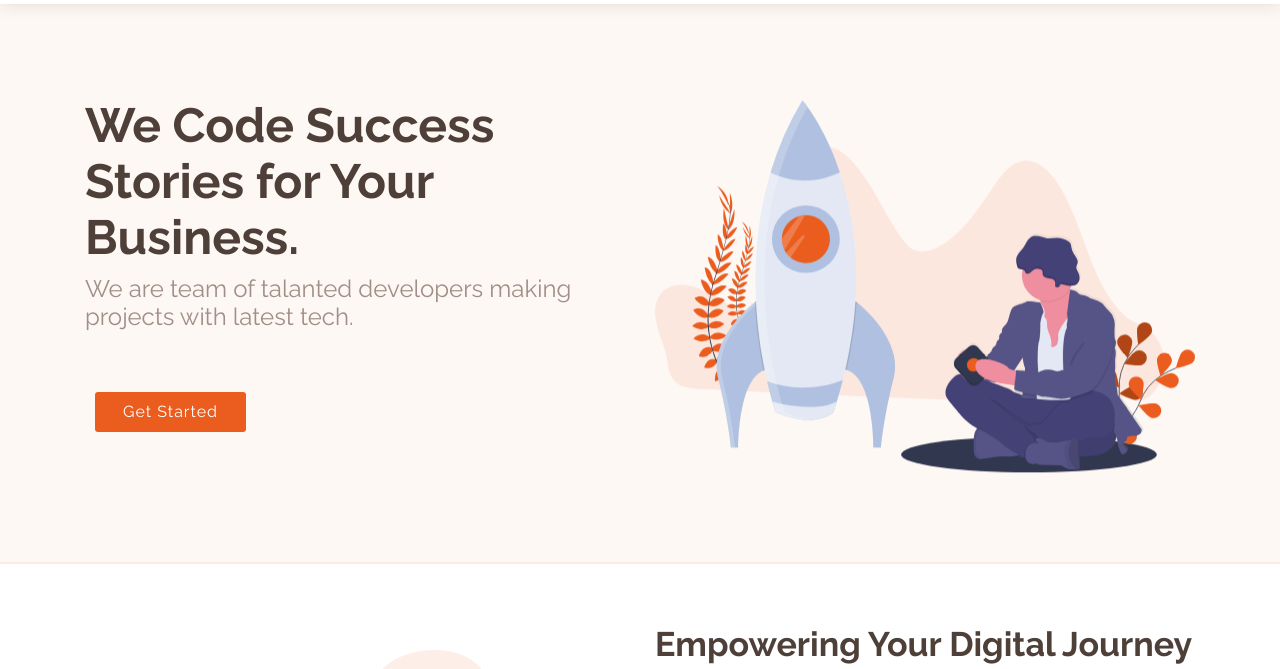
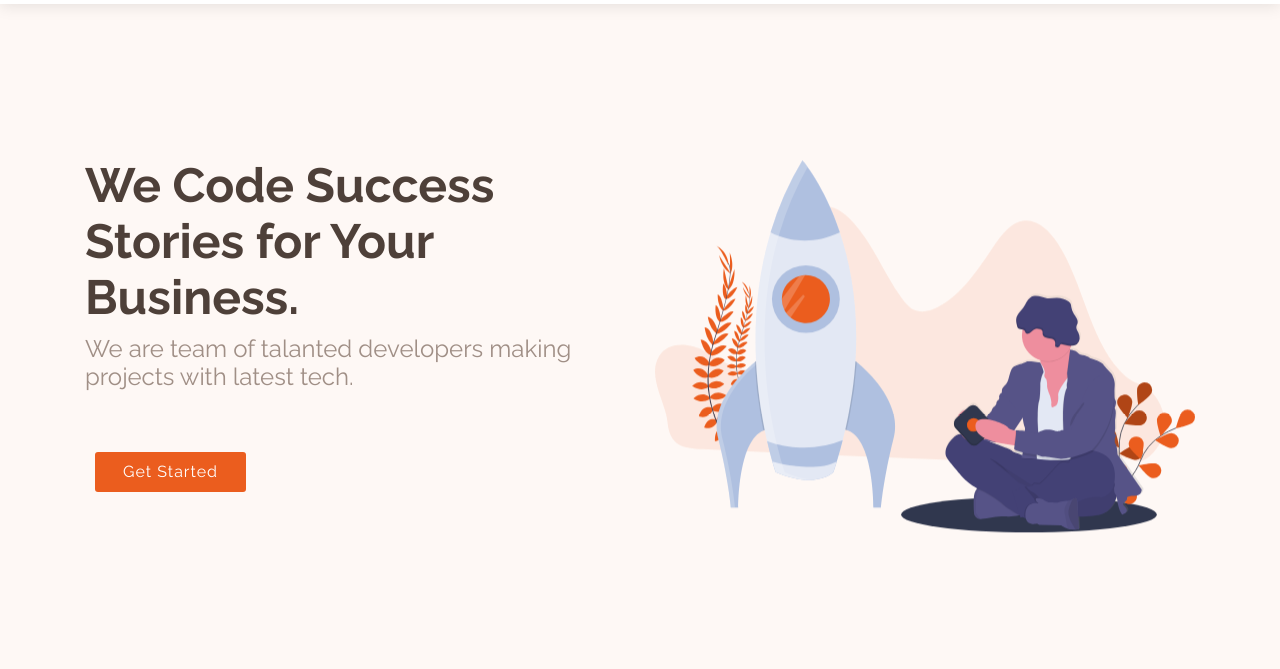
Before and after one commit to panchalravi004/static-portfolio, a plain HTML site: page index.html in a window 1280 px wide. Shown: the part 68-737 px from the top of the page. Drawn offline with nearby package versions, Linux system fonts and the light colour scheme.

Commit message:
banner height changed

```diff
--- a/assets/css/style.css
+++ b/assets/css/style.css
@@ -356,7 +356,7 @@ h1, h2, h3, h4, h5, h6, .font-primary {
 --------------------------------------------------------------*/
 #hero {
   width: 100%;
-  height: 70vh;
+  height: 85vh;
   background: #fef8f5;
   border-bottom: 2px solid #fcebe3;
   margin: 72px 0 -72px 0;
```
